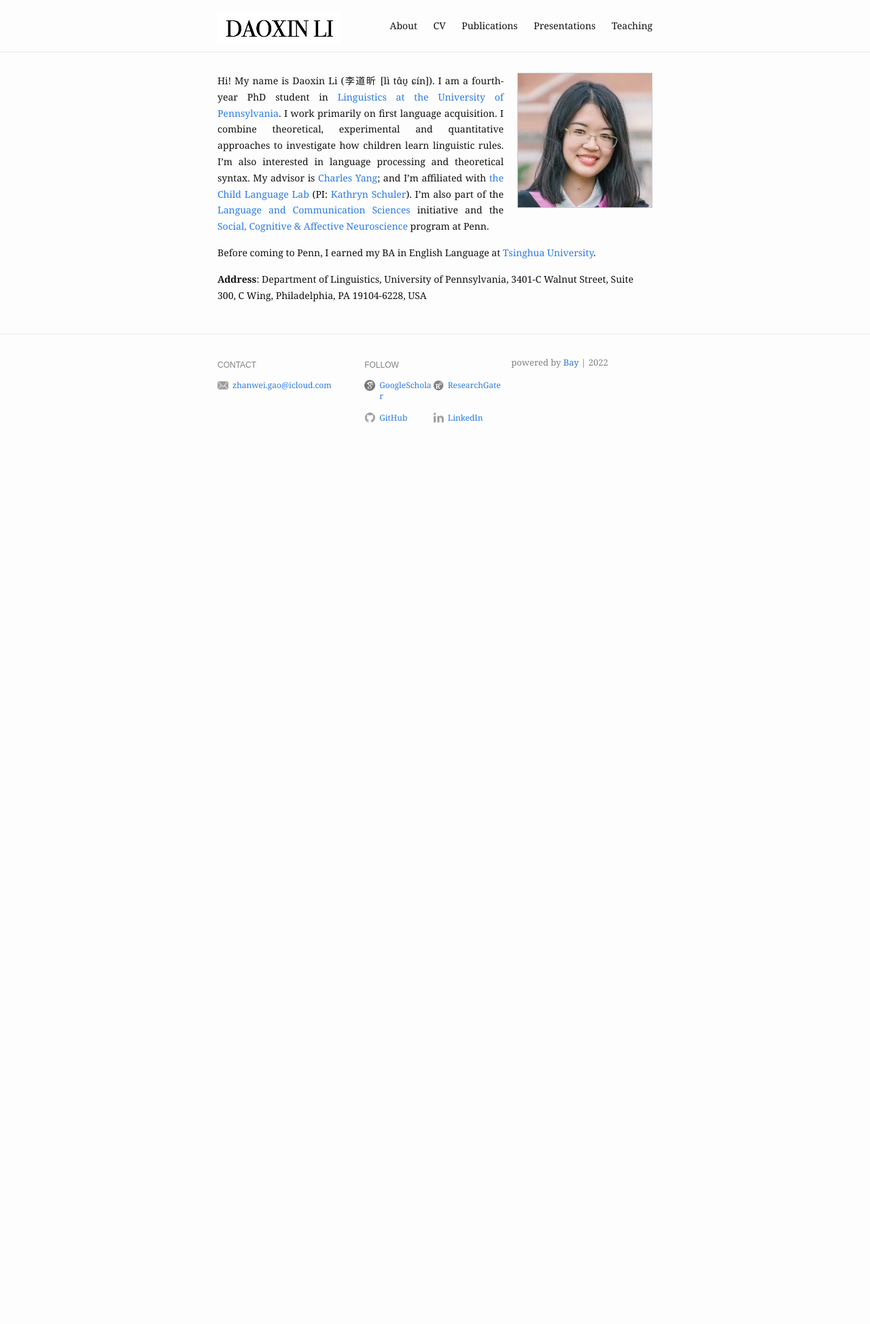
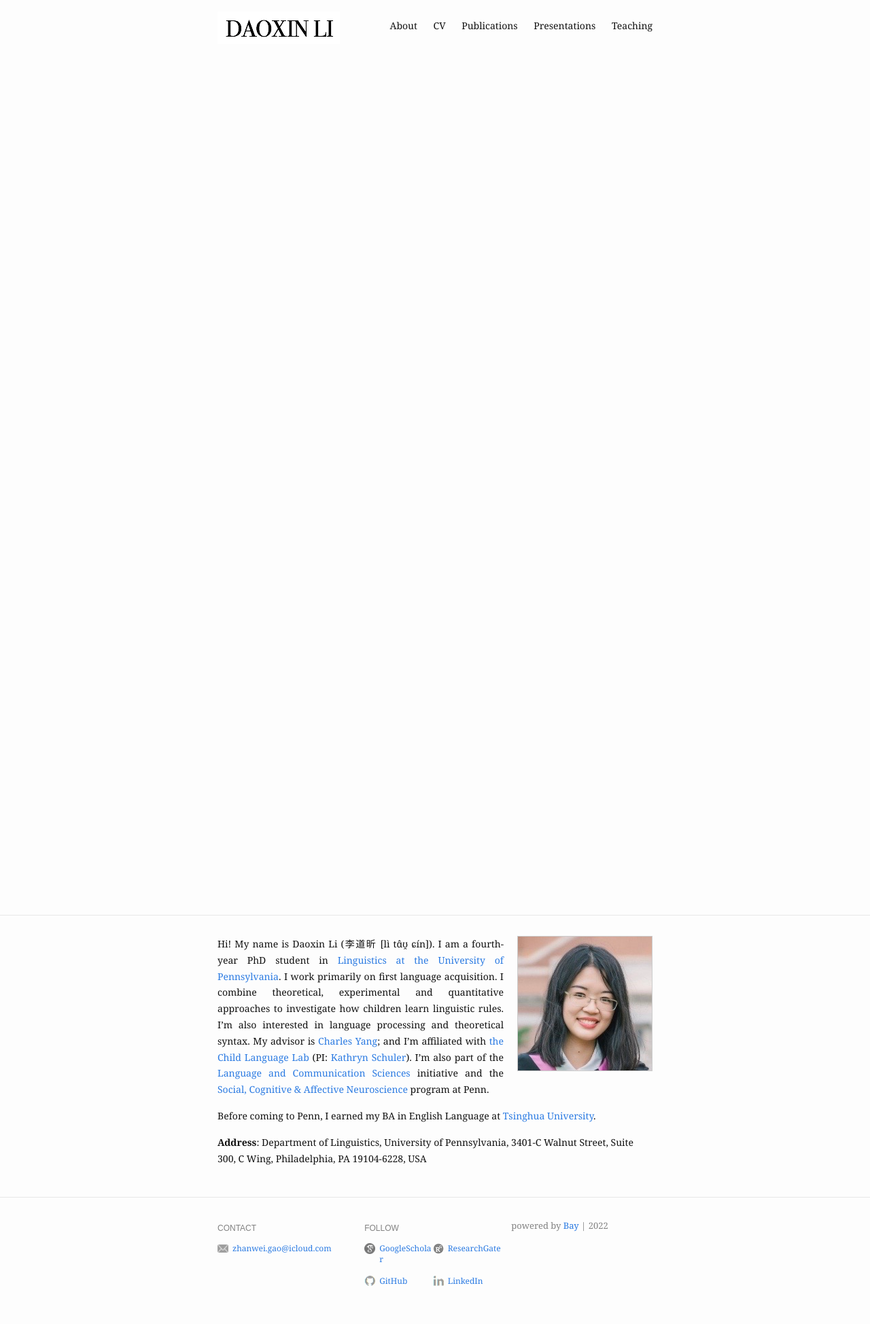
Before and after one commit to ZhanweiGao/1212zhanweigao.github.io, a Jekyll site: the page built from index.md, in a window 1280 px wide. Shown: the whole page at 68% size. Built offline with Jekyll 4.4.1, drawn with Linux system fonts in a browser that asks for light colours; before the commit the page ends 900 px from its top, so only the background shows below that.

Commit message:
Update _layout.scss

```diff
--- a/_sass/_layout.scss
+++ b/_sass/_layout.scss
@@ -3,10 +3,12 @@
  */
 .site-header {
   border-bottom: 1px solid $grey-color-light;
-  min-height: 56px;
+  // min-height: 56px;
+  min-height: 100%;
 
   padding-top: 10px;
-  padding-bottom: 10px;
+  // padding-bottom: 10px;
+  padding-bottom: 100%;
 
   @include media-query($on-mobile) {
     padding-top: 0;
```
